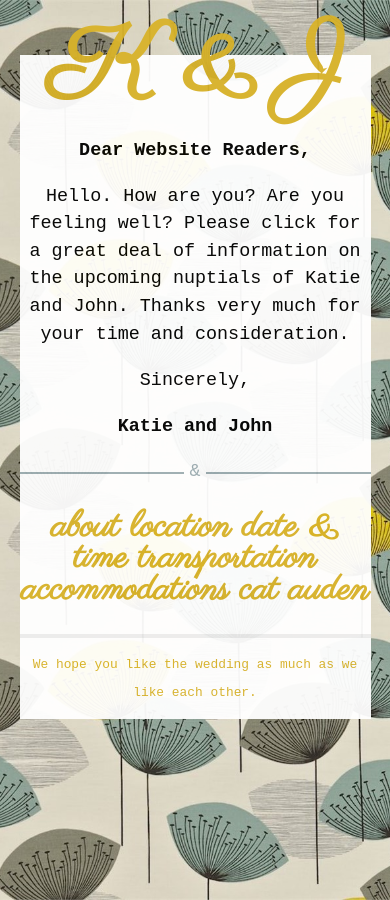
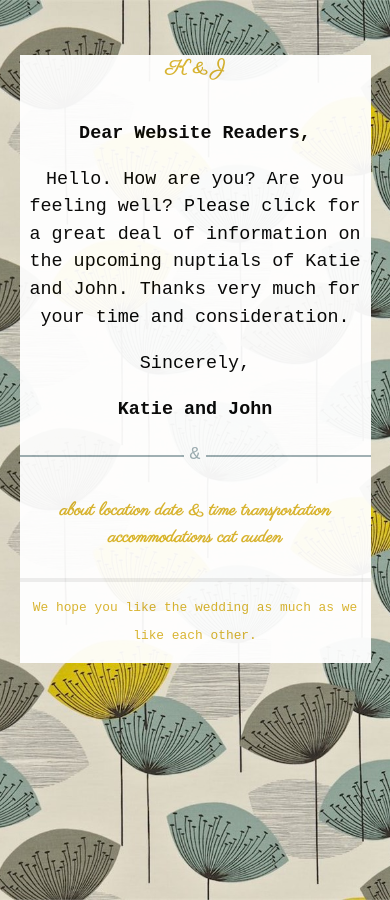
Before and after one commit to jrladd/kmarriesj, a Jekyll site: the page built from index.md, in a window 390 px wide. Built offline with Jekyll 4.4.1, drawn with Linux system fonts in a browser that asks for light colours; Markdown is read by kramdown in place of the engine named in the settings.

Commit message:
add responsive design elements

```diff
--- a/css/main.css
+++ b/css/main.css
@@ -149,9 +149,9 @@ a:visited { color: #D9B32A;
 	.site { width: 90%; }
 	.pipe { display: none; }
 	.title a { font-size: 500% }
+	.header a { font-size: 100% }
 	.header a:before {
 		content:    ‘\a’ ;
 		white-space:    pre ;
-		font-size: 100%;
 	}
 }
```
